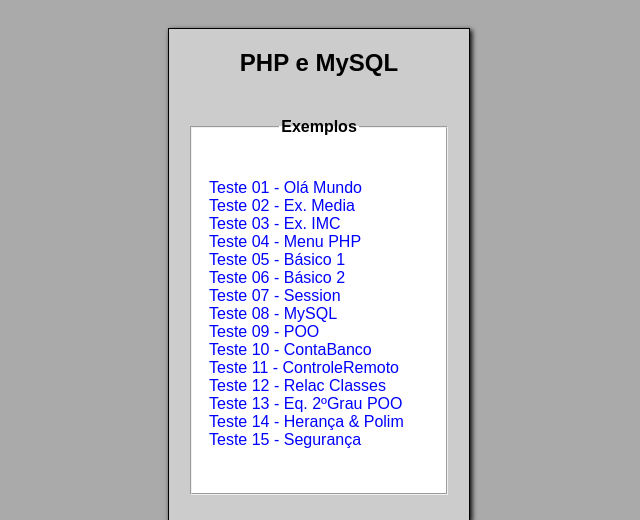
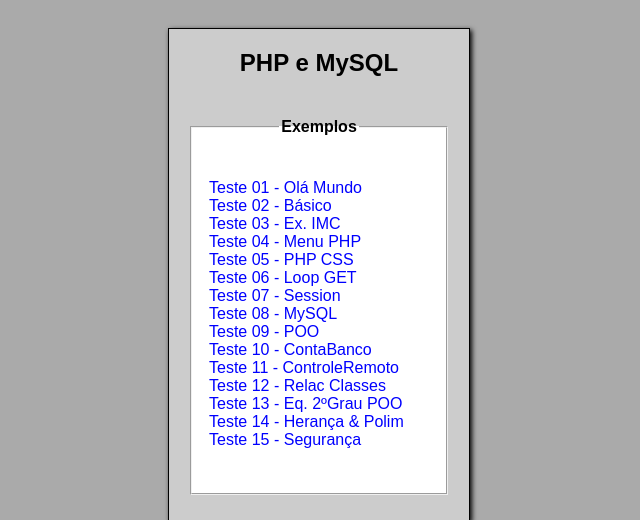
Before and after one commit to evertonmessias/php, a PHP site: page / in a window 1280 px wide. Shown: the top 520 px of the page, without its empty margins (321-961 px from the left). Run offline with PHP 8.4, Linux system fonts and the light colour scheme.

Commit message:
08-12-2019_20:41:46

```diff
--- a/index.php
+++ b/index.php
@@ -85,11 +85,11 @@
                     <ul>
 
                         <li><a href="teste01.php">Teste 01 - Olá Mundo</a></li>
-                        <li><a href="teste02.php">Teste 02 - Ex. Media</a></li>
+                        <li><a href="teste02.php">Teste 02 - Básico</a></li>
                         <li><a href="teste03.php">Teste 03 - Ex. IMC</a></li>
                         <li><a href="teste04.php">Teste 04 - Menu PHP</a></li>
-                        <li><a href="teste05.php">Teste 05 - Básico 1</a></li>
-                        <li><a href="teste06.php">Teste 06 - Básico 2</a></li>
+                        <li><a href="teste05.php">Teste 05 - PHP CSS</a></li>
+                        <li><a href="teste06.php">Teste 06 - Loop GET</a></li>
                         <li><a href="teste07.php">Teste 07 - Session</a></li>
                         <li><a href="teste08.html">Teste 08 - MySQL</a></li>
                         <li><a href="teste09.php">Teste 09 - POO</a></li>
```
Also changed, not shown: teste05.php (+0 -26 lines), teste06.php (+0 -18 lines).
